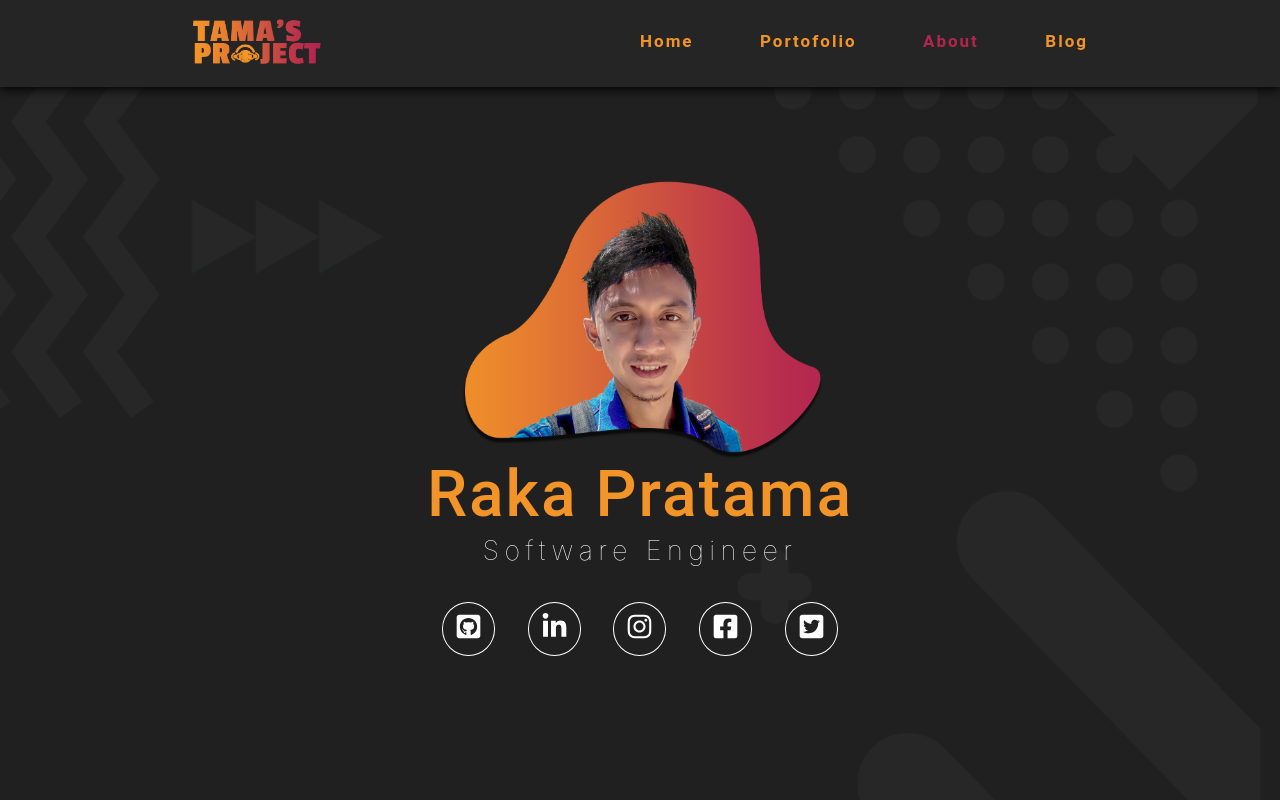
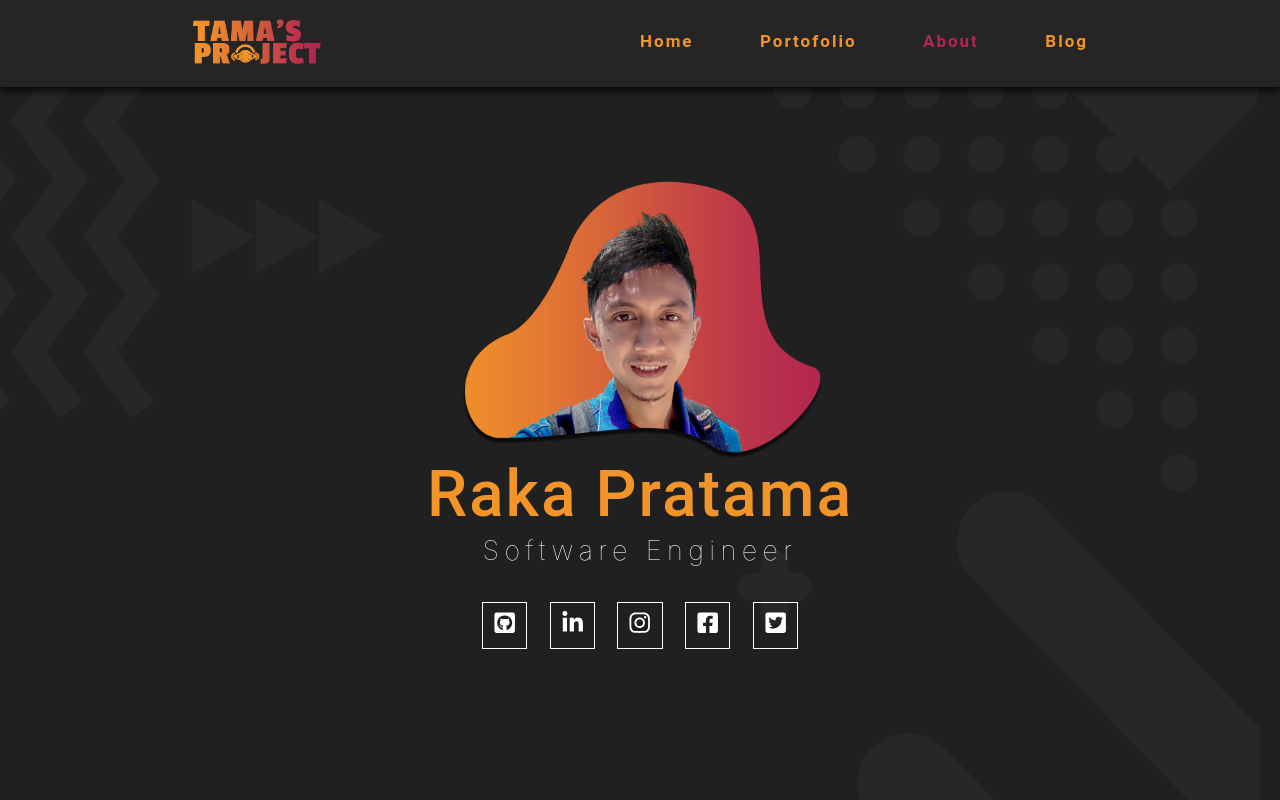
Before and after one commit to kesatriajerseyhitam/gatsby-portofolio, a Gatsby site: page /about in a window 1280 px wide. Shown: the top 800 px of the page. Built offline with nearby package versions, Linux system fonts and the light colour scheme; Gatsby itself is replaced by a stand-in of ours.

Commit message:
minor fix about

```diff
--- a/src/pages/about/styled.js
+++ b/src/pages/about/styled.js
@@ -3,7 +3,6 @@ import { color } from '../../constant/styles';
 
 const {
   primaryHighlight,
-  secondaryHighlight,
 } = color;
 
 export const Container = styled.div`
@@ -58,25 +57,24 @@ export const LinksListContainer = styled.div`
   width: 70%;
 
   @media(min-width: 1024px) {
-    width: 50%;
+    width: 40%;
   }
 `;
 
 export const LinkContainer = styled.a`
   border: 1px white solid;
-  border-radius: 50%;
   color: white;
   cursor: pointer;
-  padding: 10px 12px;
+  padding: 8px 10px;
   font-size: 1rem;
   text-align: center;
 
   &:hover {
-    border: 1px ${secondaryHighlight} solid;
-    color: ${secondaryHighlight}
+    border: 1px ${primaryHighlight} solid;
+    color: ${primaryHighlight}
   }
 
   @media(min-width: 1024px) {
-    font-size: 1.5rem;
+    font-size: 1.3rem;
   }
 `;
```
